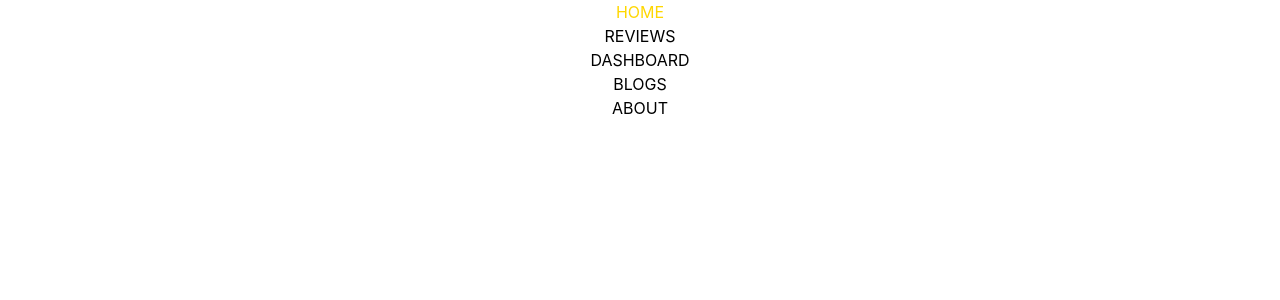
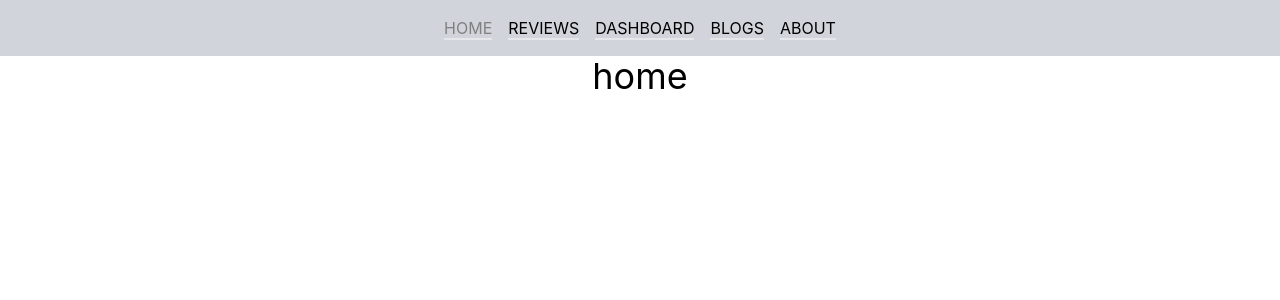
Before and after one commit to neyaznafiz/royal-enfield-review, a React (Create React App) app: page / in a window 1280 px wide. Shown: the top 300 px of the page. Built offline with nearby package versions, Linux system fonts and the light colour scheme.

Commit message:
navbar done

```diff
--- a/src/App.js
+++ b/src/App.js
@@ -1,10 +1,24 @@
+import { Route, Routes } from 'react-router-dom';
 import './App.css';
+import About from './Components/About/About';
+import Blogs from './Components/Blogs/Blogs';
+import Dashboard from './Components/Dashboard/Dashboard';
 import Header from './Components/Header/Header';
+import Home from './Components/Home/Home';
+import Reviews from './Components/Reviews/Reviews';
 
 function App() {
   return (
     <div className="App">
     <Header></Header>
+
+    <Routes>
+      <Route path='/' element={<Home></Home>}></Route>
+      <Route path='/reviews' element={<Reviews></Reviews>}></Route>
+      <Route path='/dashboard' element={<Dashboard></Dashboard>}></Route>
+      <Route path='/blogs' element={<Blogs></Blogs>}></Route>
+      <Route path='/about' element={<About></About>}></Route>
+    </Routes>
     </div>
   );
 }
--- a/src/Components/CoustomLink/CoustomLink.jsx
+++ b/src/Components/CoustomLink/CoustomLink.jsx
@@ -9,7 +9,7 @@ const CoustomLink = ({ children, to, ...props }) => {
     return (
         <div>
               <Link
-                style={{ color: match ? 'gold' : 'black', textDecoration: match ? "" : "none" }}
+                style={{ color: match ? 'gray' : 'black', textDecoration: match ? "" : "none" }}
                 to={to}
                 {...props}
             >
--- a/src/Components/Header/Header.jsx
+++ b/src/Components/Header/Header.jsx
@@ -5,11 +5,14 @@ const Header = () => {
     return (
         <nav className='bg-gray-300'>
 
-<CoustomLink to='/'>HOME</CoustomLink>
-<CoustomLink to='/reviews'>REVIEWS</CoustomLink>
-<CoustomLink to='/dashboard'>DASHBOARD</CoustomLink>
-<CoustomLink to='/blogs'>BLOGS</CoustomLink>
-<CoustomLink to='/about'>ABOUT</CoustomLink>
+
+           <ul className='flex space-x-4 py-4 justify-center'>
+                <CoustomLink to='/' className="border-b-2">HOME</CoustomLink>
+                <CoustomLink to='/reviews' className="border-b-2">REVIEWS</CoustomLink>
+                <CoustomLink to='/dashboard' className="border-b-2">DASHBOARD</CoustomLink>
+                <CoustomLink to='/blogs' className="border-b-2">BLOGS</CoustomLink>
+                <CoustomLink to='/about' className="border-b-2">ABOUT</CoustomLink>
+            </ul>
 
         </nav>
     );
--- a/src/Components/Home/Home.jsx
+++ b/src/Components/Home/Home.jsx
@@ -3,7 +3,7 @@ import React from 'react';
 const Home = () => {
     return (
         <div>
-            <h2 className='text-4xl'>home</h2>
+            <h2 className="text-4xl">home</h2>
         </div>
     );
 };
--- a/tailwind.config.js
+++ b/tailwind.config.js
@@ -1,5 +1,7 @@
 module.exports = {
-  content: ["./src/**/*.{html,js}"],
+  content: [
+    "./src/**/*.{js,jsx,ts,tsx}",
+  ],
   theme: {
     extend: {},
   },
```
